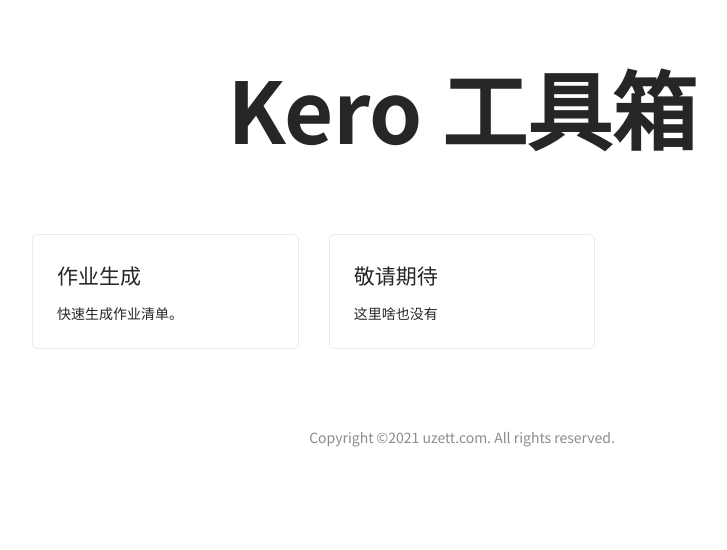
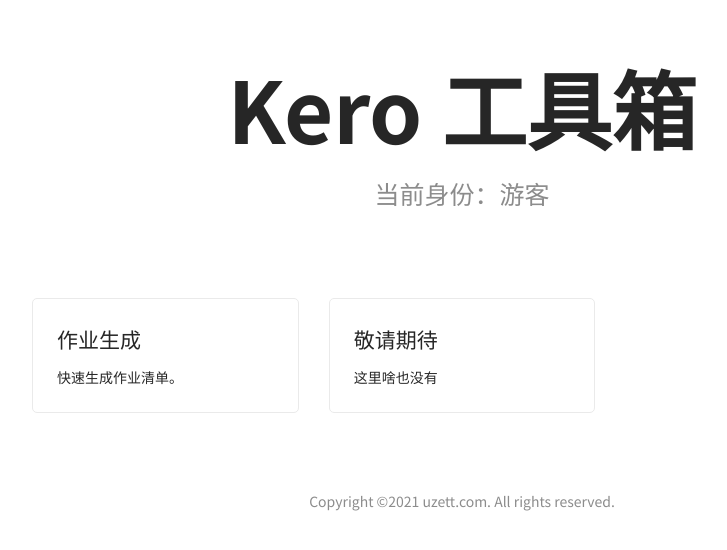
Before and after one commit to YuzeTT/Kero, a Vue app: page / in a window 1280 px wide. Shown: the top 550 px of the page, without its empty margins (178-905 px from the left). Built offline with nearby package versions, Linux system fonts and the light colour scheme; a small style sheet from the web is missing.

Commit message:
:sparkles: 新增用户身份签名

```diff
--- a/package.json
+++ b/package.json
@@ -10,8 +10,10 @@
     "ant-design-vue": "^2.2.6",
     "core-js": "^3.6.5",
     "html2canvas": "^1.3.2",
+    "js-md5": "^0.7.3",
     "register-service-worker": "^1.7.1",
     "vue": "^3.0.0",
+    "vue-loader-v16": "^16.0.0-beta.5.4",
     "vue-router": "^4.0.0-0"
   },
   "devDependencies": {
--- a/src/components/pushWork/ExportImage.vue
+++ b/src/components/pushWork/ExportImage.vue
@@ -31,7 +31,7 @@
                 <br>
                 <span>{{date[1]}}</span>
                 <br>
-                <span>2517746965</span>
+                <span>{{ sing }}</span>
               </a-col>
             </a-row>
           </div>
@@ -69,7 +69,8 @@ import { InfoCircleOutlined } from '@ant-design/icons-vue';
 export default {
   props: {
     date: Array,
-    works: Array
+    works: Array,
+    sing: String
   },
   components: {
     InfoCircleOutlined
--- a/src/router/index.js
+++ b/src/router/index.js
@@ -18,10 +18,17 @@ const routes = [
   {
     path: '/pushWork',
     name: 'PushWork',
-    // route level code-splitting
-    // this generates a separate chunk (about.[hash].js) for this route
-    // which is lazy-loaded when the route is visited.
     component: () => import('../views/PushWork.vue')
+  },
+  {
+    path: '/sing',
+    name: 'Sing',
+    component: () => import('../views/Sing.vue')
+  },
+  {
+    path: '/remove_sing',
+    name: 'RemoveSing',
+    component: () => import('../views/RemoveSing.vue')
   }
 ]
 
--- a/src/views/Home.vue
+++ b/src/views/Home.vue
@@ -8,6 +8,7 @@
       <span class="subtitle">学习工具平台</span> -->
 
       <h1 class="title">Kero 工具箱</h1>
+      <p class="sing">当前身份：{{ auth.sing }}</p>
     </div>
     <div class="container">
       <div class="buttons">
@@ -62,7 +63,7 @@
 <script>
 // @ is an alias to /src
 // import HelloWorld from '@/components/HelloWorld.vue'
-import { defineComponent, ref } from 'vue';
+import { defineComponent, reactive, ref, onMounted } from 'vue';
 import { CloudUploadOutlined,InfoCircleOutlined,ReloadOutlined,ArrowRightOutlined } from '@ant-design/icons-vue';
 
 export default defineComponent ({
@@ -75,6 +76,10 @@ export default defineComponent ({
     ArrowRightOutlined
   },
   setup() {
+    onMounted(()=>{
+      let sing = localStorage.getItem('sing');
+      sing != null? auth.sing = sing : auth.sing = '游客'
+    })
     const visible = ref(false);
 
     const showModal = () => {
@@ -86,10 +91,15 @@ export default defineComponent ({
       visible.value = false;
     };
 
+    const auth = reactive({
+      sing: '游客'
+    })
+
     return {
       visible,
       showModal,
       handleOk,
+      auth
     };
   }
 })
@@ -195,4 +205,10 @@ export default defineComponent ({
   text-align: center;
   color: #8c8c8c;
 }
+
+.sing {
+  font-size: 25px;
+  text-align: center;
+  color: #8c8c8c;
+}
 </style>
--- a/src/views/PushWork.vue
+++ b/src/views/PushWork.vue
@@ -92,7 +92,7 @@
               sub-title="长按下方图片保存。"
             >
             </a-result>
-            <ExportImage ref="imageDom" class="exportImage" :date="quickStart.date" :works="quickStart.work"></ExportImage>
+            <ExportImage ref="imageDom" class="exportImage" :date="quickStart.date" :works="quickStart.work" :sing="auth.sing"></ExportImage>
 
             <div class="imageBox">
               <a-spin style="" v-show="quickStart.show.loadingImage" />
@@ -127,17 +127,15 @@
         </a-button>
       </div>
     </div>
-    <ExportImage ref="imageDom" :date="quickStart.date" :works="quickStart.work"></ExportImage>
+    <ExportImage ref="imageDom" :date="quickStart.date" :works="quickStart.work" :sing="auth.sing"></ExportImage>
   </div>
 </template>
 
 <script>
-import { defineComponent, reactive, ref, onMounted,h, toRaw } from 'vue';
-import { Modal } from 'ant-design-vue';
+import { reactive, ref, onMounted, } from 'vue';
 import { ArrowRightOutlined, ArrowLeftOutlined, RollbackOutlined, SmileTwoTone } from '@ant-design/icons-vue';
 import html2canvas from 'html2canvas'
 import ExportImage from '../components/pushWork/ExportImage.vue'
-import { dividerProps } from 'ant-design-vue/lib/divider';
 
 export default {
   components: {
@@ -157,8 +155,15 @@ export default {
       quickStart.dateObj.e.mm = d.getMonth()+1
       quickStart.dateObj.e.dd = d.getDate()
 
+      let sing = localStorage.getItem('sing');
+      // console.log(sing)
+      sing != null? auth.sing = sing : auth.sing = 'N/A'
 
       // quickStart.setDate('now',quickStart.dateObj.s,quickStart.dateObj.e)
+    })
+
+    const auth = reactive({
+      sing: 'N/A'
     })
 
     const imageDom = ref(null)
@@ -301,7 +306,8 @@ export default {
     return {
       activeKey: ref('1'),
       quickStart,
-      imageDom
+      imageDom,
+      auth
     }
   },
   // onMounted() {
--- /dev/null
+++ b/src/views/RemoveSing.vue
@@ -0,0 +1,22 @@
+<template>
+  <div style="text-align: center;">
+    <br>
+    <h1>已抹除签名</h1>
+  </div>
+</template>
+
+<script>
+import { onMounted } from 'vue';
+
+export default {
+  setup() {
+    onMounted(()=>{
+      localStorage.removeItem('sing');
+    })
+  }
+}
+</script>
+
+<style>
+
+</style>
--- /dev/null
+++ b/src/views/Sing.vue
@@ -0,0 +1,62 @@
+<template>
+  <div style="text-align: center;">
+    <br>
+    <h1>写入签名</h1>
+    <div>
+      <label for="password">密码：</label><input id="password" type="text" v-model="auth.form.password" placeholder="请输入" style="max-width:300px;width:70%">
+      <div style="margin: 8px 0"></div>
+      <label for="password">签名：</label><input type="text" v-model="auth.form.sing" placeholder="请输入" style="max-width:300px;width:70%">
+      <div style="margin: 8px 0"></div>
+      <button @click="auth.writeSing">提交</button>
+      <div style="margin: 8px 0"></div>
+      <p :style="auth.writeSingInfoStyle">{{ auth.writeSingInfo }}</p>
+    </div>
+  </div>
+</template>
+
+<script>
+import { reactive } from '@vue/reactivity'
+import md5 from 'js-md5';
+
+export default {
+  setup() {
+    const auth = reactive({
+      writeSing: () => {
+        let d = new Date()
+        let time = {}
+        time.yy = d.getFullYear()
+        time.mm = d.getMonth()+1
+        time.dd = d.getDate()
+        time.HH = d.getHours()
+
+        time.mm = parseInt(time.mm) < 10 ? '0' + time.mm : time.mm
+        time.dd = parseInt(time.dd) < 10 ? '0' + time.dd : time.dd
+        time.HH = parseInt(time.HH) < 10 ? '0' + time.HH : time.HH
+        let pwd = md5(''.concat(time.yy,time.mm,time.dd,time.HH))
+
+        if (auth.form.password == pwd) {
+          localStorage.setItem('sing', auth.form.sing);
+          auth.writeSingInfoStyle.color = 'green'
+          auth.writeSingInfo = '写入成功'
+        }else {
+          auth.writeSingInfoStyle.color = 'red'
+          auth.writeSingInfo = '密码错误'
+        }
+      },
+      writeSingInfo: '',
+      writeSingInfoStyle: {
+        color: 'black'
+      },
+      form: {
+        password: '',
+        sing: ''
+      }
+    })
+    return {auth}
+  }
+}
+</script>
+
+<style>
+
+</style>
```
Also changed, not shown: 2 other files (tests, documents, lock files or other folders).
